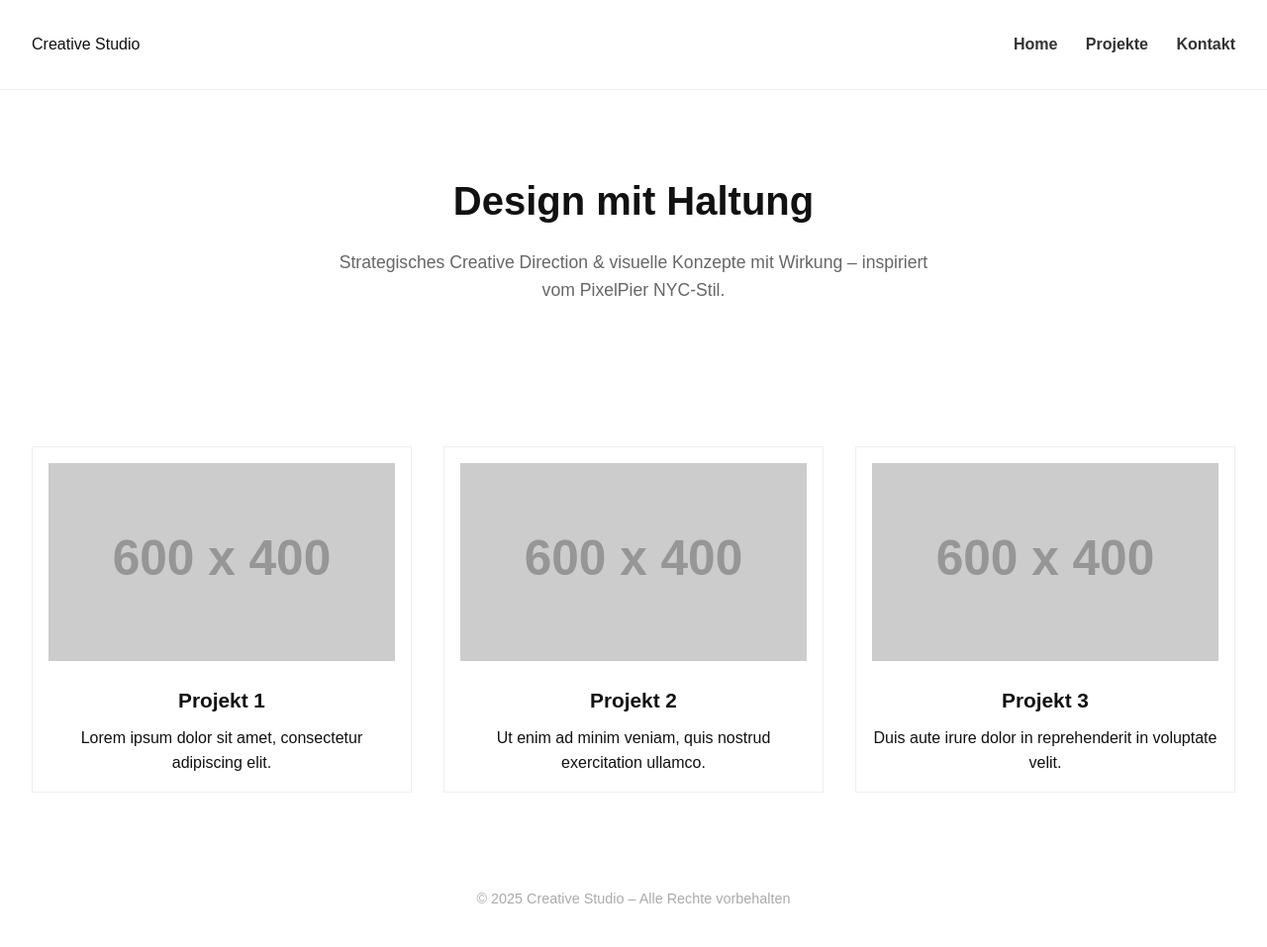
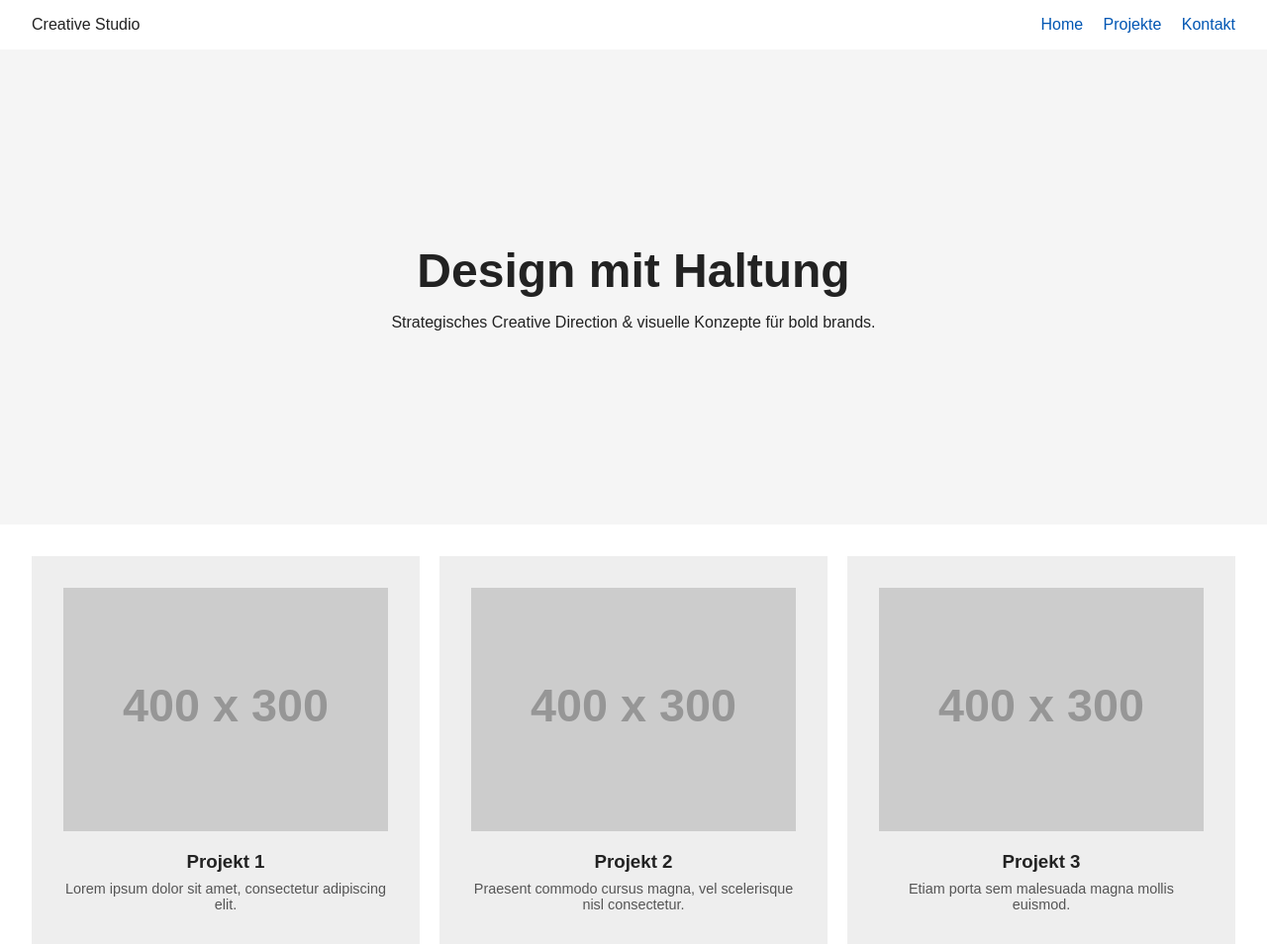
Before and after one commit to simyou76/preview-simy76-2025, a plain HTML site: page index.html in a window 1280 px wide. Shown: the top 957 px of the page at 99% size. Drawn offline with Linux system fonts and the light colour scheme; placeholder pictures from the web are drawn by us.

Commit message:
Update index.html

```diff
--- a/index.html
+++ b/index.html
@@ -3,87 +3,26 @@
 <head>
   <meta charset="UTF-8" />
   <meta name="viewport" content="width=device-width, initial-scale=1.0" />
-  <title>Creative Studio</title>
+  <title>Wireframe – PixelPier Style</title>
   <style>
-    * {
-      box-sizing: border-box;
-      margin: 0;
-      padding: 0;
-    }
-
-    body {
-      font-family: sans-serif;
-      background: #fff;
-      color: #111;
-      line-height: 1.6;
-    }
-
-    header {
-      display: flex;
-      justify-content: space-between;
-      align-items: center;
-      padding: 2rem;
-      border-bottom: 1px solid #eee;
-    }
-
-    nav a {
-      margin-left: 1.5rem;
-      text-decoration: none;
-      color: #333;
-      font-weight: bold;
-    }
-
-    .hero {
-      text-align: center;
-      padding: 5rem 2rem;
-    }
-
-    .hero h1 {
-      font-size: 2.5rem;
-      margin-bottom: 1rem;
-    }
-
-    .hero p {
-      max-width: 600px;
-      margin: 0 auto;
-      font-size: 1.1rem;
-      color: #666;
-    }
-
-    .grid {
-      display: grid;
-      grid-template-columns: repeat(auto-fit, minmax(300px, 1fr));
-      gap: 2rem;
-      padding: 4rem 2rem;
-    }
-
-    .project-card {
-      border: 1px solid #eee;
-      padding: 1rem;
-      text-align: center;
-    }
-
-    .project-card img {
-      width: 100%;
-      height: 200px;
-      object-fit: cover;
-      margin-bottom: 1rem;
-    }
-
-    .project-card h3 {
-      margin-bottom: 0.5rem;
-      font-size: 1.3rem;
-    }
-
-    .footer {
-      text-align: center;
-      padding: 2rem;
-      font-size: 0.9rem;
-      color: #aaa;
-    }
+    * { box-sizing: border-box; margin: 0; padding: 0; }
+    body { font-family: sans-serif; background: #fff; color: #222; }
+    header { display: flex; justify-content: space-between; padding: 1rem 2rem; }
+    header nav a { margin-left: 1rem; text-decoration: none; color: #0056b3; }
+    .hero { height: 60vh; display: flex; flex-direction: column;
+            align-items: center; justify-content: center; text-align: center;
+            background: #f5f5f5; }
+    .hero h1 { font-size: 3rem; margin-bottom: 1rem; }
+    .projects { display: grid; grid-template-columns: repeat(3, 1fr);
+                gap: 20px; padding: 2rem; }
+    .project { background: #eee; padding: 2rem; text-align: center; }
+    .project img { width: 100%; height: auto; }
+    .project h3 { margin: 1rem 0 0.5rem; }
+    .project p { font-size: 0.9rem; color: #555; }
   </style>
 </head>
 <body>
+
 <header>
   <div>Creative Studio</div>
   <nav>
@@ -95,31 +34,27 @@
 
 <section class="hero">
   <h1>Design mit Haltung</h1>
-    <p>Strategisches Creative Direction & visuelle Konzepte mit Wirkung – inspiriert vom PixelPier NYC-Stil.</p>
+  <p>Strategisches Creative Direction & visuelle Konzepte für bold brands.</p>
 </section>
 
-  <section class="grid">
-    <div class="project-card">
-      <img src="https://via.placeholder.com/600x400?text=Projekt+1" alt="Projekt 1">
+<section class="projects">
+  <div class="project">
+    <img src="https://via.placeholder.com/400x300" alt="Projekt 1">
     <h3>Projekt 1</h3>
     <p>Lorem ipsum dolor sit amet, consectetur adipiscing elit.</p>
   </div>
-    <div class="project-card">
-      <img src="https://via.placeholder.com/600x400?text=Projekt+2" alt="Projekt 2">
+  <div class="project">
+    <img src="https://via.placeholder.com/400x300" alt="Projekt 2">
     <h3>Projekt 2</h3>
-      <p>Ut enim ad minim veniam, quis nostrud exercitation ullamco.</p>
+    <p>Praesent commodo cursus magna, vel scelerisque nisl consectetur.</p>
   </div>
-    <div class="project-card">
-      <img src="https://via.placeholder.com/600x400?text=Projekt+3" alt="Projekt 3">
+  <div class="project">
+    <img src="https://via.placeholder.com/400x300" alt="Projekt 3">
     <h3>Projekt 3</h3>
-      <p>Duis aute irure dolor in reprehenderit in voluptate velit.</p>
+    <p>Etiam porta sem malesuada magna mollis euismod.</p>
   </div>
 </section>
 
-  <footer class="footer">
-    © 2025 Creative Studio – Alle Rechte vorbehalten
-  </footer>
 </body>
 </html>
-
-Neues Layout ersetzt
+Wireframe-PixelPier ersetzt
```
Lines whose indentation alone changed are shown as unchanged.
